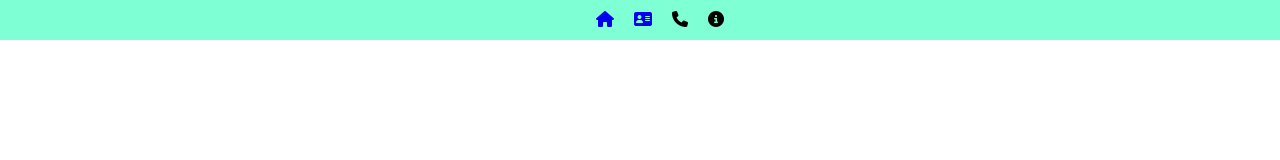
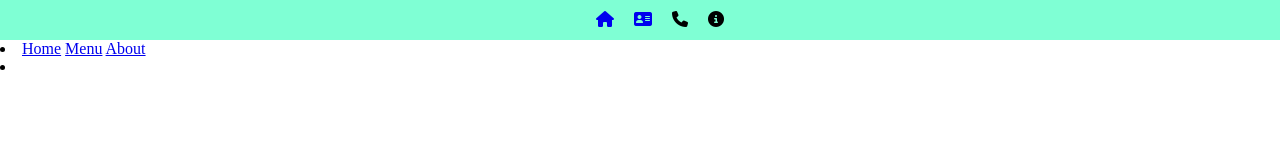
Before and after one commit to Ihsan0825/March2023.github.io, a plain HTML site: page Responsive_Nav/index.html in a window 1280 px wide. Drawn offline with Linux system fonts and the light colour scheme.

Commit message:
Update index.html

```diff
--- a/Responsive_Nav/index.html
+++ b/Responsive_Nav/index.html
@@ -25,3 +25,8 @@
 <li>
     <i class="fa-solid fa-circle-info"></i>
         </nav>
+        <li class=trigger-dropdown>
+            <a href="menu.html">Home</a>
+            <a href="menu.html">Menu</a>
+            <a href="menu.html">About</a>
+            <li></li>
```
